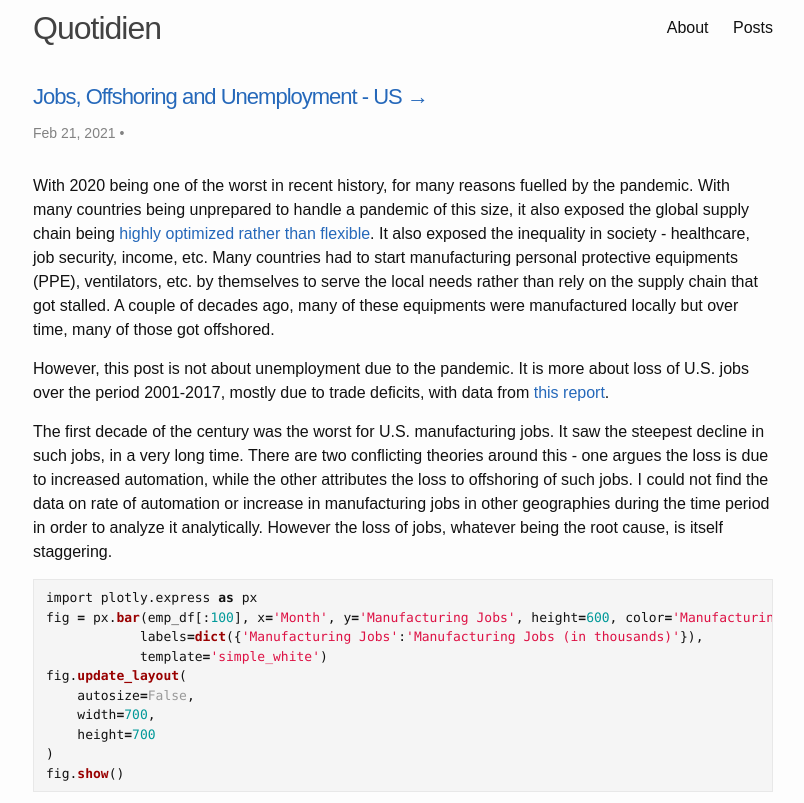
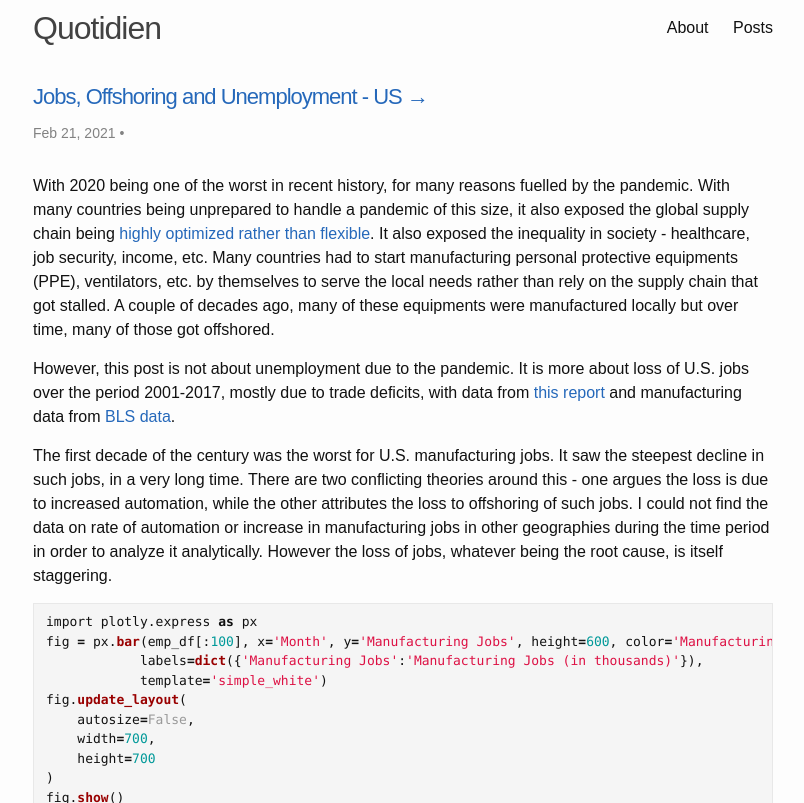
Before and after one commit to dotkay/dotkay.github.io, a Jekyll site: the page built from _posts/2021-02-21-us-unemployment.md, in a window 1280 px wide and 900 px high, cut to the strip 0-803 px from the top of the window. Shown: the whole strip, without its empty margins (237-1041 px from the left). Built offline with Jekyll 4.4.1, drawn with Linux system fonts in a browser that asks for light colours.

Commit message:
added bls reference

```diff
--- a/_posts/2021-02-21-us-unemployment.md
+++ b/_posts/2021-02-21-us-unemployment.md
@@ -8,7 +8,7 @@ external-url: https://dotkay.github.io/2021/02/21/us-unemployment
 
 With 2020 being one of the worst in recent history, for many reasons fuelled by the pandemic. With many countries being unprepared to handle a pandemic of this size, it also exposed the global supply chain being [highly optimized rather than flexible](https://dotkay.github.io/2020/04/01/efficiency-vs-flexibility). It also exposed the inequality in society - healthcare, job security, income, etc. Many countries had to start manufacturing personal protective equipments (PPE), ventilators, etc. by themselves to serve the local needs rather than rely on the supply chain that got stalled. A couple of decades ago, many of these equipments were manufactured locally but over time, many of those got offshored.
 
-However, this post is not about unemployment due to the pandemic. It is more about loss of U.S. jobs over the period 2001-2017, mostly due to trade deficits, with data from [this report](https://www.epi.org/publication/the-china-toll-deepens-growth-in-the-bilateral-trade-deficit-between-2001-and-2017-cost-3-4-million-u-s-jobs-with-losses-in-every-state-and-congressional-district/).
+However, this post is not about unemployment due to the pandemic. It is more about loss of U.S. jobs over the period 2001-2017, mostly due to trade deficits, with data from [this report](https://www.epi.org/publication/the-china-toll-deepens-growth-in-the-bilateral-trade-deficit-between-2001-and-2017-cost-3-4-million-u-s-jobs-with-losses-in-every-state-and-congressional-district/) and manufacturing data from [BLS data](https://www.bls.gov/charts/employment-situation/employment-levels-by-industry.htm).
 
 The first decade of the century was the worst for U.S. manufacturing jobs. It saw the steepest decline in such jobs, in a very long time. There are two conflicting theories around this - one argues the loss is due to increased automation, while the other attributes the loss to offshoring of such jobs. I could not find the data on rate of automation or increase in manufacturing jobs in other geographies during the time period in order to analyze it analytically. However the loss of jobs, whatever being the root cause, is itself staggering.
 
```
